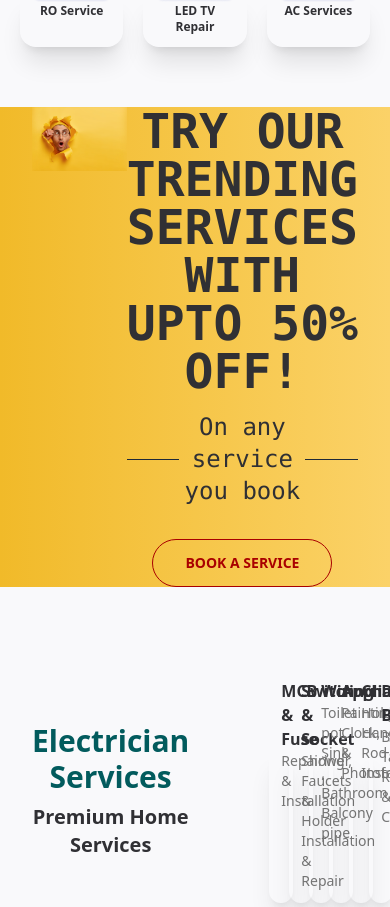
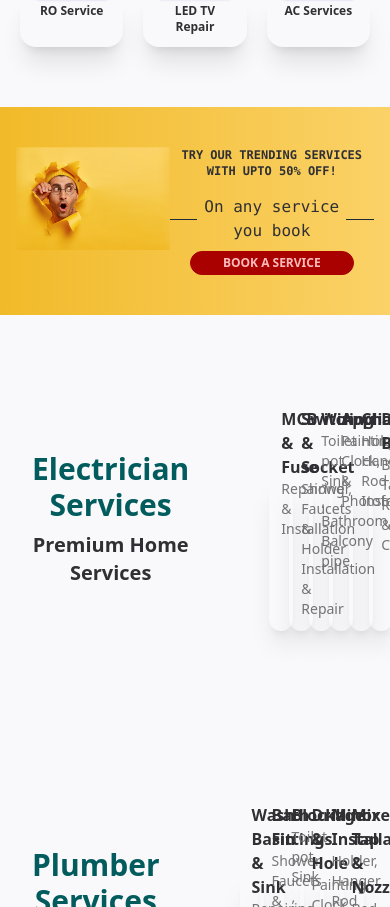
Before and after one commit to HasibAliOpu/Oye-Busy, a React (Create React App) app: page / in a window 390 px wide. Shown: the part 2992-3899 px from the top of the page. Built offline with nearby package versions, Linux system fonts and the light colour scheme.

Commit message:
discount banner responsive done

```diff
--- a/src/Components/DiscountPart/DiscountPart.js
+++ b/src/Components/DiscountPart/DiscountPart.js
@@ -3,23 +3,23 @@ import yellowBanner from "../../images/yellowBanner.png";
 const DiscountPart = () => {
   return (
     <div className="bg-gradient-to-r from-[#F1BA29] to-[#FBD268] my-10">
-      <div className="flex px-8">
-        <div className="">
+      <div className="flex py-10 lg:py-0 px-4 lg:px-8">
+        <div className="w-2/3">
           <img src={yellowBanner} alt="" />
         </div>
         <div className="flex items-center mx-auto text-center ">
           <div>
-            <h1 className="text-5xl font-semibold font-mono">
-              TRY OUR TRENDING SERVICES <br /> WITH UPTO 50% OFF!
+            <h1 className="text-xs lg:text-5xl font-semibold font-mono">
+              TRY OUR TRENDING SERVICES WITH UPTO 50% OFF!
             </h1>
             <div className="flex items-center justify-between mt-4">
-              <span className="w-3/5 border-b border-gray-800 lg:w-1/4" />
-              <span className="text-2xl text-center font-mono">
+              <span className="w-1/5 border-b border-gray-800 lg:w-1/4" />
+              <span className="text-2xs lg:text-2xl text-center font-mono">
                 On any service you book
               </span>
-              <span className="w-3/5 border-b border-gray-800 lg:w-1/4" />
+              <span className="w-1/5 border-b border-gray-800 lg:w-1/4" />
             </div>
-            <button className="btn btn-outline btn-error mt-8 rounded-full font-bold px-8">
+            <button className="btn btn-xs lg:btn-outline btn-error mt-2 lg:mt-8 rounded-full font-bold px-8">
               <a
                 href="https://play.google.com/store/apps/details?id=com.oyebusy.oyebusy_customer"
                 target="_blank"
```
